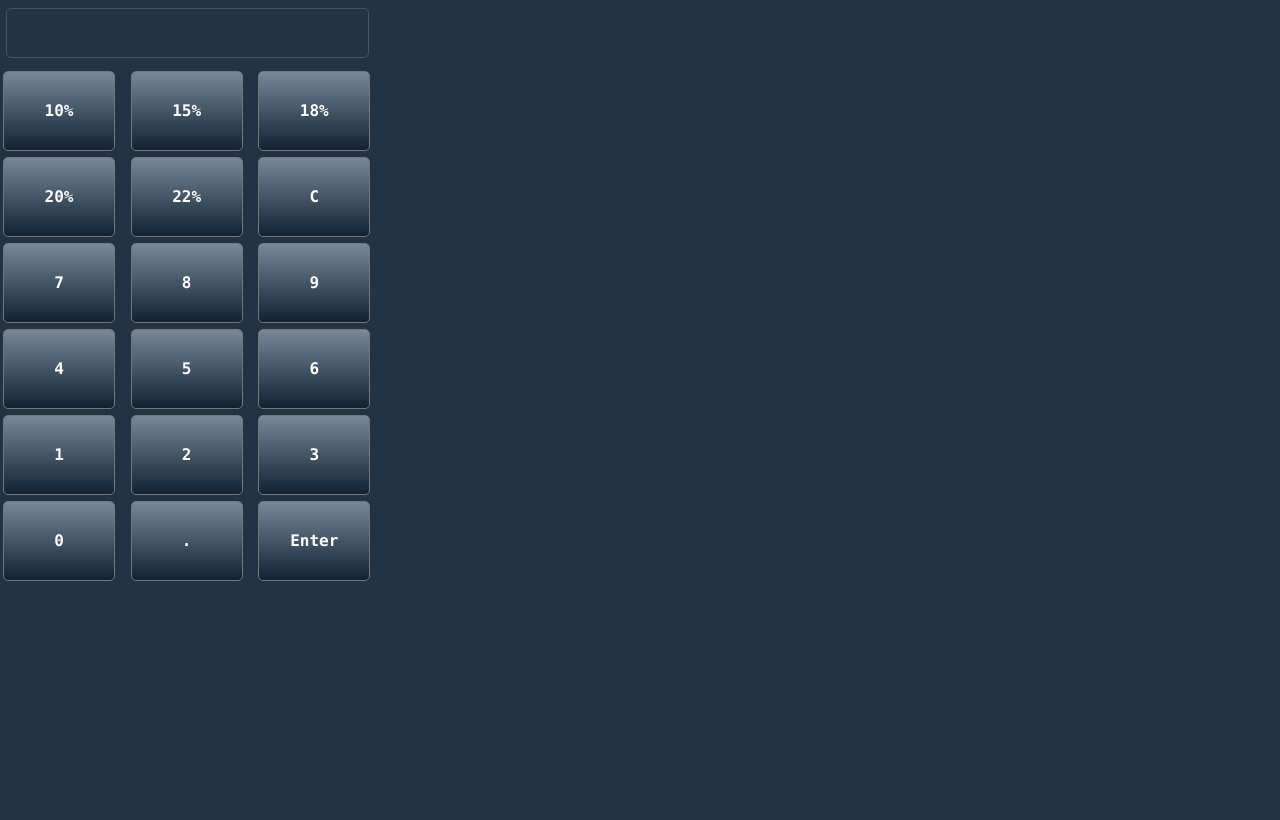
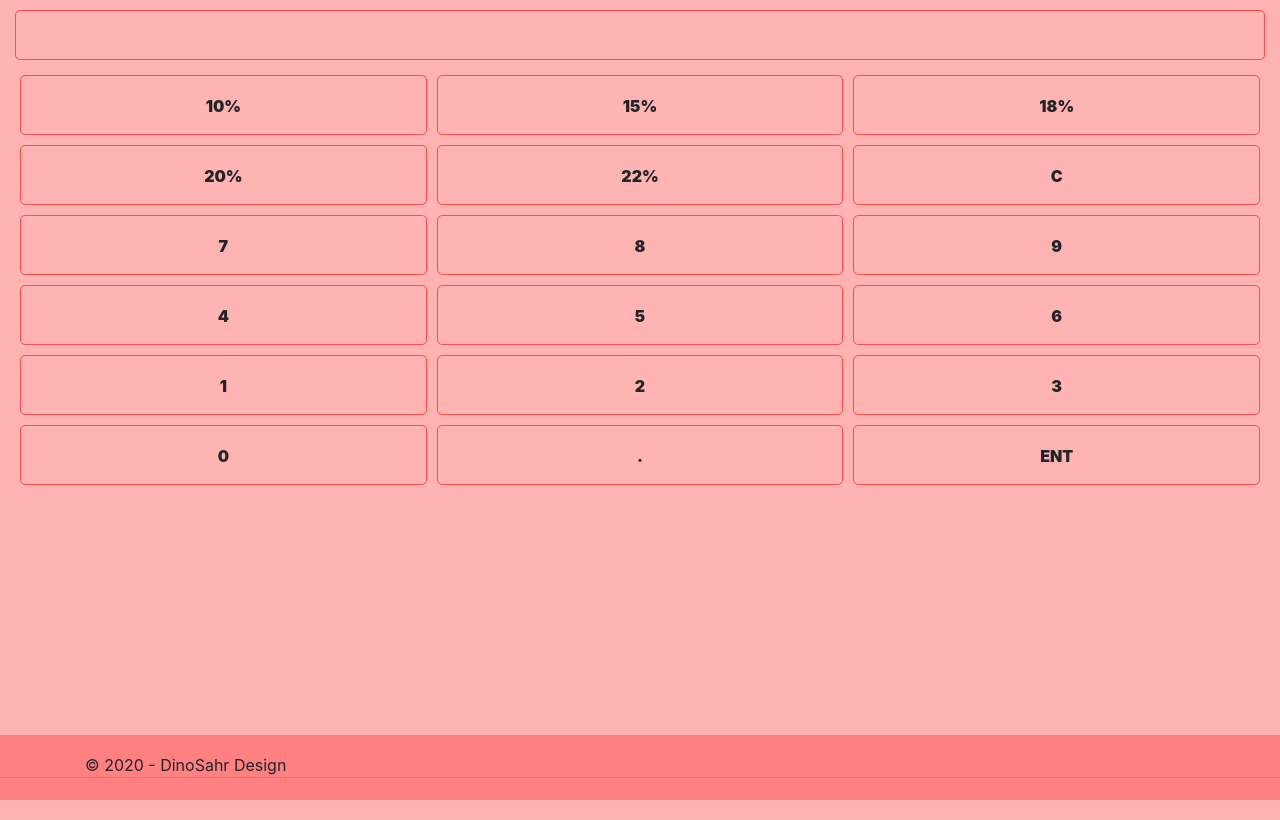
Before and after one commit to DinoSahr/DTCCalculator, a plain HTML site: page index.html in a window 1280 px wide. Drawn offline with nearby package versions, Linux system fonts and the light colour scheme; files that its build step writes are made by us from their sources; a web font is replaced by a local one.

Commit message:
Version 2.0.0
Redesigned interface

```diff
--- /dev/null
+++ b/css/styles.css
@@ -0,0 +1,92 @@
+body {
+  background: #ffb3b3;
+}
+
+.app-layout {
+  background: #ffb3b3;
+  padding-top: 10px;
+}
+
+.tips,
+.numbers{
+ width: 100%;
+ margin: 0 auto;
+
+}
+
+.align-items-start .col {
+ height: 60px;
+ border: 1px solid #ff4d4d;
+ border-radius: 5px;
+ font-family: inherit;
+ background: #ffb3b3;
+ color: inherit;
+ font-weight: 900;
+ margin: 5px;
+ text-align: center;
+ padding: 18px;
+ width: 30%;
+}
+
+.align-items-start .col:hover, .display:hover {
+  box-shadow: 0 1px 1px 1px #ff4d4d;
+}
+
+.legal_statements {
+  background: #ff8080;
+  height: 65px;
+}
+
+.legal_statements p {
+  padding-top: 18px;
+  margin-bottom: 0;
+}
+
+.legal_statements hr {
+  margin-top: 0;
+}
+
+.display{
+ background: #ffb3b3;
+ color: inherit;
+ width: 100%;
+ margin: 0 auto;
+ margin-bottom: 10px;
+ font-weight: 900;
+ text-align: right;
+ padding: 10px 5px;
+ overflow: hidden;
+ height: 50px;
+ border: 1px solid #ff4d4d;
+ border-radius: 5px;
+}
+
+.payment{
+ border-radius: 5px;
+ display: none;
+ background: #ffb3b3;
+ color: inherit;
+ margin-bottom: 0 5px 5px;
+ width: 100%;
+}
+
+.price span, .tpt span, .tot span{
+ float: right;
+ font-weight: 900;
+}
+
+.price, .tpt, .tot{
+ height: 30px;
+ display: none;
+ color: inherit;
+ font-weight: 900;
+}
+
+/***IDS SELECTORS***/
+#navbarSupportedContent ul > .nav-item > a {
+  color: #0762D9;
+}
+
+#navbarSupportedContent ul > .nav-item > a:hover {
+  color: #031CA6;
+}
--- a/index.html
+++ b/index.html
@@ -8,55 +8,115 @@
 
   <!-- Bootstrap CSS -->
   <link rel="stylesheet" href="https://maxcdn.bootstrapcdn.com/bootstrap/4.0.0/css/bootstrap.min.css" integrity="sha384-Gn5384xqQ1aoWXA+058RXPxPg6fy4IWvTNh0E263XmFcJlSAwiGgFAW/dAiS6JXm" crossorigin="anonymous">
-  <link rel="stylesheet" href="style.css">
+
   <title>DTC</title>
+
+  <link rel="stylesheet" href="Resources/css/styles.css">
+  <link rel="stylesheet" href="https://fonts.googleapis.com/css?family=Chonburi">
+  <link rel="icon" href="Resources/images/Sahr-Sitie-Logo Asset 5@2x.png">
 </head>
 
 <body>
-  <h1 class="display-3"></h1>
-  <div class="container">
-    <div class="row">
-      <div class="display"></div>
+  <div class="container-fluid app-layout">
+    <!--DISPLAY LAYOUT-->
+    <div class="container-fluid tips">
+      <div class="row align-items-start">
+        <div class="display"></div>
 
-      <div class="payment">
-        <div class="price">Amount: <span></span></div>
-        <div class="tpt">Tip: <span></span></div>
-        <div class="tot">Total: <span></span></div>
-
+        <div class="payment">
+          <div class="price">Amount: <span></span></div>
+          <div class="tpt">Tip: <span></span></div>
+          <div class="tot">Total: <span></span></div>
+        </div>
       </div>
-
-      <div class="tips">
-        <button class="col-sm-4 col-md-6 col-lg-8 col-xlg-12">10%</button>
-        <button class="col-sm-4 col-md-6 col-lg-8 col-xlg-12">15%</button>
-        <button class="col-sm-4 col-md-6 col-lg-8 col-xlg-12">18%</button>
-        <button class="col-sm-4 col-md-6 col-lg-8 col-xlg-12">20%</button>
-        <button class="col-sm-4 col-md-6 col-lg-8 col-xlg-12">22%</button>
-        <button class="col-sm-4 col-md-6 col-lg-8 col-xlg-12" id="clear">C</button>
+      <!--TIPS LAYOUT-->
+      <div class="row align-items-start">
+        <div class="col">
+          10%
+        </div>
+        <div class="col">
+          15%
+        </div>
+        <div class="col">
+          18%
+        </div>
       </div>
-
-      <div class="numbers">
-        <button class="col-sm-4 col-md-6 col-lg-8 col-xlg-12">7</button>
-        <button class="col-sm-4 col-md-6 col-lg-8 col-xlg-12"">8</button>
-        <button class=" col-sm-4 col-md-6 col-lg-8 col-xlg-12">9</button>
-        <button class="col-sm-4 col-md-6 col-lg-8 col-xlg-12">4</button>
-        <button class="col-sm-4 col-md-6 col-lg-8 col-xlg-12">5</button>
-        <button class="col-sm-4 col-md-6 col-lg-8 col-xlg-12">6</button>
-        <button class="col-sm-4 col-md-6 col-lg-8 col-xlg-12">1</button>
-        <button class="col-sm-4 col-md-6 col-lg-8 col-xlg-12">2</button>
-        <button class="col-sm-4 col-md-6 col-lg-8 col-xlg-12">3</button>
-        <button class="col-sm-4 col-md-6 col-lg-8 col-xlg-12">0</button>
-        <button class="col-sm-4 col-md-6 col-lg-8 col-xlg-12"">.</button>
-        <button class=" col-sm-4 col-md-6 col-lg-8 col-xlg-12" id="ent">Enter</button>
+      <div class="row align-items-start">
+        <div class="col">
+          20%
+        </div>
+        <div class="col">
+          22%
+        </div>
+        <div class="col" id="clear">
+          C
+        </div>
+      </div>
+    </div>
+    <!--NUMBER KEYPAD LAYOUT-->
+    <div class="container-fluid numbers">
+      <div class="row align-items-start">
+        <div class="col">
+          7
+        </div>
+        <div class="col">
+          8
+        </div>
+        <div class="col">
+          9
+        </div>
+      </div>
+      <div class="row align-items-start">
+        <div class="col">
+          4
+        </div>
+        <div class="col">
+          5
+        </div>
+        <div class="col">
+          6
+        </div>
+      </div>
+      <div class="row align-items-start">
+        <div class="col">
+          1
+        </div>
+        <div class="col">
+          2
+        </div>
+        <div class="col">
+          3
+        </div>
+      </div>
+      <div class="row align-items-start">
+        <div class="col">
+          0
+        </div>
+        <div class="col">
+          .
+        </div>
+        <div class="col" id="ent">
+          ENT
+        </div>
       </div>
     </div>
   </div>
+  <footer class="legal_statements fixed-bottom">
+    <div class="container">
+      <p class="copywrite"> &copy 2020 - DinoSahr Design </p>
+    </div>
+    <hr>
+  </footer>
+
 
   <!-- Optional JavaScript -->
   <!-- jQuery first, then Popper.js, then Bootstrap JS -->
   <script src="https://code.jquery.com/jquery-3.2.1.slim.min.js" integrity="sha384-KJ3o2DKtIkvYIK3UENzmM7KCkRr/rE9/Qpg6aAZGJwFDMVNA/GpGFF93hXpG5KkN" crossorigin="anonymous"></script>
   <script src="https://cdnjs.cloudflare.com/ajax/libs/popper.js/1.12.9/umd/popper.min.js" integrity="sha384-ApNbgh9B+Y1QKtv3Rn7W3mgPxhU9K/ScQsAP7hUibX39j7fakFPskvXusvfa0b4Q" crossorigin="anonymous"></script>
   <script src="https://maxcdn.bootstrapcdn.com/bootstrap/4.0.0/js/bootstrap.min.js" integrity="sha384-JZR6Spejh4U02d8jOt6vLEHfe/JQGiRRSQQxSfFWpi1MquVdAyjUar5+76PVCmYl" crossorigin="anonymous"></script>
-  <script src="script.js"></script>
+
+  <script src="https://kit.fontawesome.com/8308b68146.js" crossorigin="anonymous"></script>
+  <script src="Resources/js/script.js"></script>
 </body>
 
 </html>
```
Also changed, not shown: images/Sahr-Sitie-Logo Asset 5@2x.png (added).
